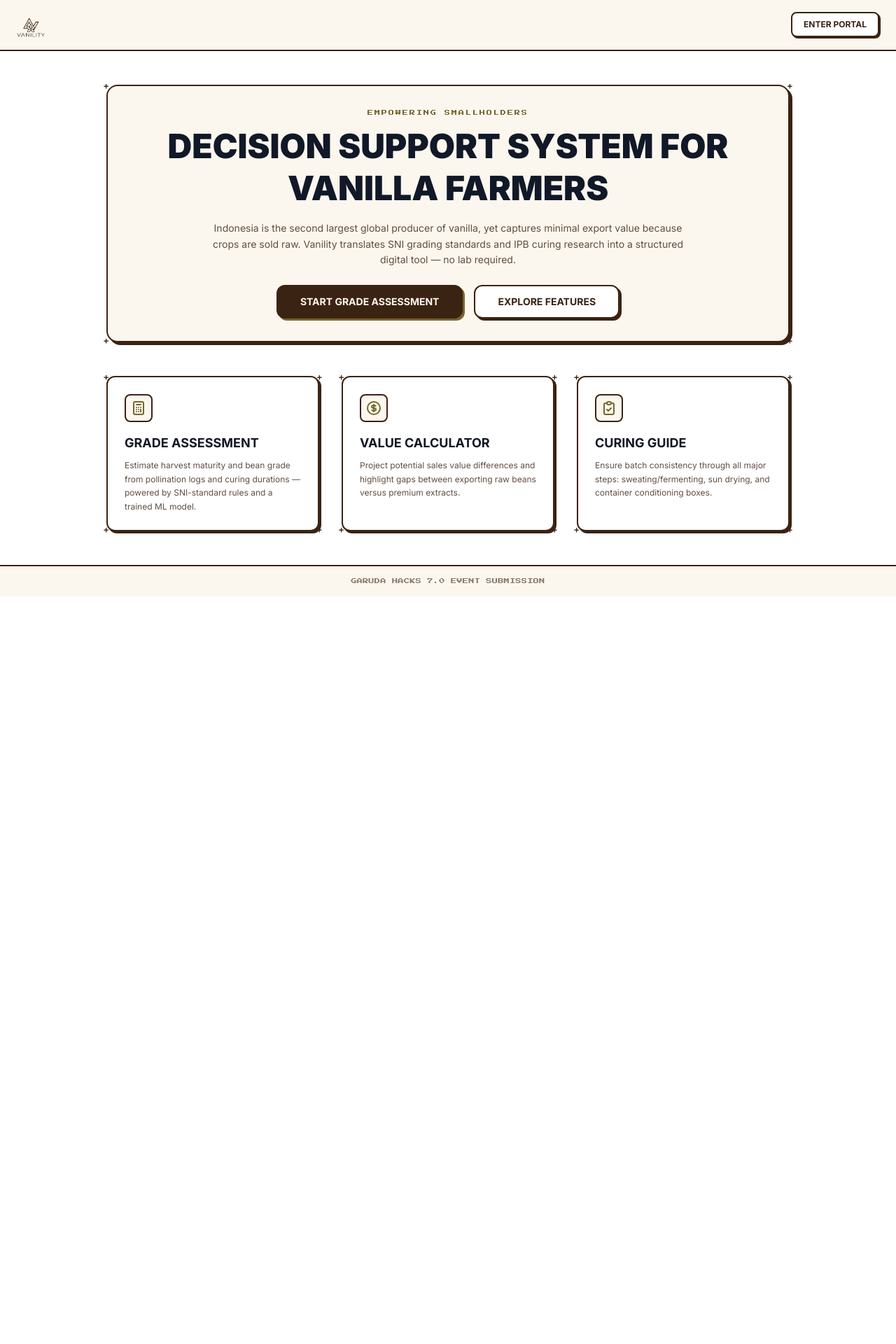
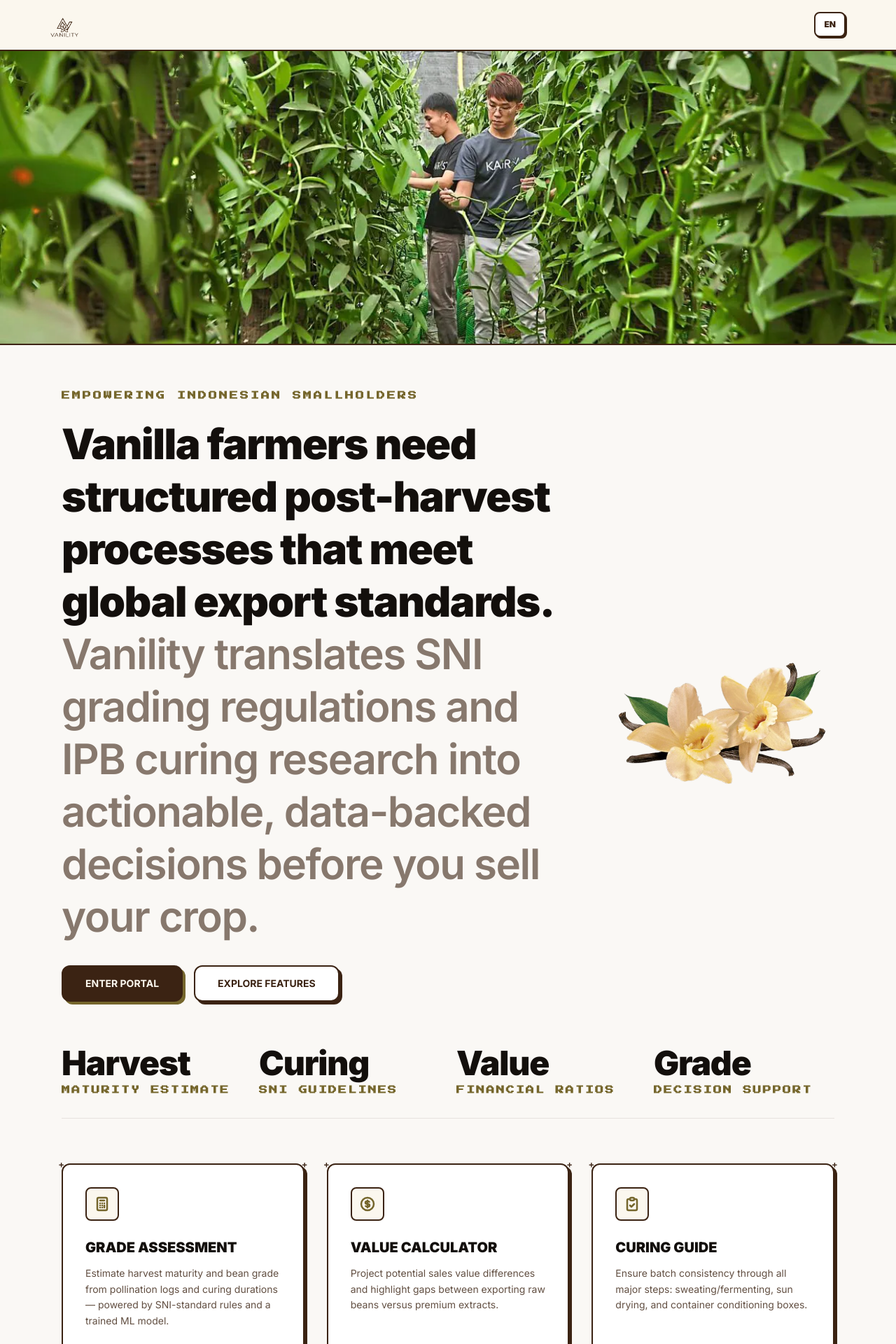
Before and after one commit to bit-loi/Vanility, a Next.js app in the folder frontend/: page / in a window 1280 px wide. Shown: the top 1920 px of the page at 70% size. Before the commit the page ends 852 px from the top, so only its background shows below. Built offline with nearby package versions, Linux system fonts and the light colour scheme.

Commit message:
style: redesign homepage layout and add translation switcher

```diff
--- a/frontend/app/page.tsx
+++ b/frontend/app/page.tsx
@@ -1,112 +1,229 @@
 'use client';
 
-import React from 'react';
+import React, { useState, useEffect } from 'react';
 import { useRouter } from 'next/navigation';
+
+const translations = {
+  en: {
+    enterPortal: 'ENTER PORTAL',
+    tagline: 'Empowering Indonesian Smallholders',
+    boldHeading: 'Vanilla farmers need structured post-harvest processes that meet global export standards. ',
+    mutedHeading: 'Vanility translates SNI grading regulations and IPB curing research into actionable, data-backed decisions before you sell your crop.',
+    exploreFeatures: 'EXPLORE FEATURES',
+    stats: {
+      harvest: { val: 'Harvest', label: 'Maturity Estimate' },
+      curing: { val: 'Curing', label: 'SNI Guidelines' },
+      value: { val: 'Value', label: 'Financial Ratios' },
+      grade: { val: 'Grade', label: 'Decision Support' }
+    },
+    features: {
+      grading: {
+        title: 'Grade Assessment',
+        desc: 'Estimate harvest maturity and bean grade from pollination logs and curing durations — powered by SNI-standard rules and a trained ML model.'
+      },
+      calculator: {
+        title: 'Value Calculator',
+        desc: 'Project potential sales value differences and highlight gaps between exporting raw beans versus premium extracts.'
+      },
+      curing: {
+        title: 'Curing Guide',
+        desc: 'Ensure batch consistency through all major steps: sweating/fermenting, sun drying, and container conditioning boxes.'
+      }
+    },
+    footer: 'Garuda Hacks 7.0 Event Submission • Made with passion for Indonesian Vanilla Farmers'
+  },
+  id: {
+    enterPortal: 'MASUK PORTAL',
+    tagline: 'Memberdayakan Petani Swadaya Indonesia',
+    boldHeading: 'Petani vanilla membutuhkan proses pasca-panen terstruktur yang memenuhi standar ekspor global. ',
+    mutedHeading: 'Vanility menerjemahkan regulasi mutu SNI dan riset curing IPB menjadi keputusan berbasis data sebelum Anda menjual hasil panen.',
+    exploreFeatures: 'JELAJAHI FITUR',
+    stats: {
+      harvest: { val: 'Panen', label: 'Estimasi Kematangan' },
+      curing: { val: 'Curing', label: 'Panduan Mutu SNI' },
+      value: { val: 'Nilai', label: 'Proyeksi Keuangan' },
+      grade: { val: 'Mutu', label: 'Dukungan Keputusan' }
+    },
+    features: {
+      grading: {
+        title: 'Penilaian Mutu',
+        desc: 'Perkirakan kematangan panen dan mutu biji vanilla dari log penyerbukan dan durasi curing — didukung aturan SNI dan model ML terlatih.'
+      },
+      calculator: {
+        title: 'Kalkulator Nilai',
+        desc: 'Proyeksikan selisih nilai penjualan dan tunjukkan celah pendapatan antara mengekspor biji mentah vs ekstrak premium.'
+      },
+      curing: {
+        title: 'Panduan Curing',
+        desc: 'Pastikan konsistensi batch melalui langkah-langkah utama: sweating/fermentasi, pengeringan matahari, dan kotak pengondisian.'
+      }
+    },
+    footer: 'Pengajuan Acara Garuda Hacks 7.0 • Dibuat dengan dedikasi untuk Petani Vanilla Indonesia'
+  }
+};
 
 export default function LandingPage() {
   const router = useRouter();
+  const [lang, setLang] = useState<'en' | 'id'>('en');
+
+  useEffect(() => {
+    const savedLang = localStorage.getItem('vanility_lang') as 'en' | 'id';
+    if (savedLang) {
+      setLang(savedLang);
+    }
+  }, []);
+
+  const handleToggleLang = () => {
+    const nextLang = lang === 'en' ? 'id' : 'en';
+    setLang(nextLang);
+    localStorage.setItem('vanility_lang', nextLang);
+  };
+
+  const t = translations[lang];
 
   return (
-    <div className="min-h-screen w-screen bg-cream-base font-sans text-primary-ink flex flex-col justify-between">
-      <header className="border-b-2 border-primary-ink px-6 py-4 flex justify-between items-center bg-card-cream">
-        <div className="flex items-center">
+    <div className="min-h-screen w-screen bg-[#faf8f5] font-sans text-primary-ink flex flex-col justify-between overflow-x-hidden">
+      {/* 1. Header (Original style with language switcher) */}
+      <header className="border-b-2 border-primary-ink px-6 py-4 flex justify-between items-center bg-card-cream w-full z-50">
+        <div className="flex items-center pl-8 md:pl-12">
           <img src="/Logo_Vanility.png" className="w-10 h-auto object-contain" alt="Logo" />
         </div>
-        <button
-          onClick={() => router.push('/login')}
-          className="px-4 py-2 border-2 border-primary-ink bg-white font-bold text-xs rounded-lg shadow-[2px_2px_0_0_#3b2313] hover:bg-cream-base active:translate-y-0.5 active:shadow-none transition-all"
-        >
-          ENTER PORTAL
-        </button>
+        <div className="flex items-center space-x-3 pr-8 md:pr-12">
+          {/* Language Switcher */}
+          <button
+            onClick={handleToggleLang}
+            className="px-3 py-2 border-2 border-primary-ink bg-white font-black text-xs rounded-lg shadow-[2px_2px_0_0_#3b2313] hover:bg-cream-base active:translate-y-0.5 active:shadow-none transition-all cursor-pointer text-primary-ink uppercase"
+          >
+            {lang === 'en' ? 'EN' : 'ID'}
+          </button>
+        </div>
       </header>
 
-      <main className="flex-1 flex flex-col items-center justify-center px-6 py-12 text-center max-w-5xl mx-auto">
-        <div className="relative border-2 border-primary-ink p-8 rounded-2xl bg-card-cream shadow-[4px_4px_0_0_#3b2313] mb-12">
-          <span className="absolute -top-1.5 -left-1.5 text-xs text-primary-ink font-mono leading-none font-bold">+</span>
-          <span className="absolute -top-1.5 -right-1.5 text-xs text-primary-ink font-mono leading-none font-bold">+</span>
-          <span className="absolute -bottom-1.5 -left-1.5 text-xs text-primary-ink font-mono leading-none font-bold">+</span>
-          <span className="absolute -bottom-1.5 -right-1.5 text-xs text-primary-ink font-mono leading-none font-bold">+</span>
+      {/* 2. Hero Image Banner (Full Width, directly below header - no blur overlay) */}
+      <div className="w-full h-[200px] sm:h-[280px] md:h-[360px] lg:h-[420px] relative overflow-hidden border-b-2 border-primary-ink">
+        <img
+          src="/Homepage-Image.webp"
+          alt="Indonesian Vanilla Farmers Banner"
+          className="w-full h-full object-cover object-center"
+        />
+      </div>
 
-          <span className="font-retro text-[8px] tracking-[0.25em] text-accent-gold uppercase block mb-3">Empowering Smallholders</span>
-          <h1 className="text-3xl md:text-5xl font-black text-text-dark leading-tight uppercase mb-4">
-            Decision Support System for Vanilla Farmers
-          </h1>
-          <p className="text-sm md:text-md text-primary-ink/80 max-w-2xl mx-auto leading-relaxed mb-6">
-            Indonesia is the second largest global producer of vanilla, yet captures minimal export value because crops are sold raw. Vanility translates SNI grading standards and IPB curing research into a structured digital tool — no lab required.
-          </p>
+      {/* 3. Hero Content Section */}
+      <main className="flex-1 w-full max-w-6xl mx-auto px-6 py-12 md:py-16">
+        {/* Typographically styled heading container - matches user request */}
+        {/* Grid layout with text on left and vanilla PNG on right */}
+        <div className="grid grid-cols-1 lg:grid-cols-3 gap-8 items-center mb-16">
+          <div className="lg:col-span-2">
+            <span className="font-retro text-xs tracking-[0.25em] text-[#75662c] uppercase block mb-6 font-bold text-left">
+              {t.tagline}
+            </span>
+            <h1 className="text-3xl md:text-5xl lg:text-6xl font-black text-[#130f0c] leading-tight text-left tracking-tight mb-8">
+              <span className="text-[#130f0c]">{t.boldHeading}</span>
+              <span className="text-[#3b2313]/60 font-semibold">{t.mutedHeading}</span>
+            </h1>
 
-          <div className="flex flex-col sm:flex-row gap-4 justify-center">
-            <button
-              onClick={() => router.push('/login')}
-              className="px-8 py-3 bg-primary-ink text-card-cream border-2 border-primary-ink font-bold text-sm rounded-xl shadow-[3px_3px_0_0_#75662c] hover:opacity-90 active:translate-y-0.5 active:shadow-none transition-all"
-            >
-              START GRADE ASSESSMENT
-            </button>
-            <a
-              href="#features"
-              className="px-8 py-3 bg-white text-primary-ink border-2 border-primary-ink font-bold text-sm rounded-xl shadow-[3px_3px_0_0_#3b2313] hover:bg-cream-base active:translate-y-0.5 active:shadow-none transition-all flex items-center justify-center"
-            >
-              EXPLORE FEATURES
-            </a>
+            <div className="flex flex-col sm:flex-row gap-4 justify-start">
+              <button
+                onClick={() => router.push('/login')}
+                className="px-8 py-3.5 bg-primary-ink text-card-cream border-2 border-primary-ink font-bold text-sm rounded-xl shadow-[4px_4px_0_0_#75662c] hover:opacity-90 active:translate-y-0.5 active:shadow-none transition-all cursor-pointer text-center"
+              >
+                {t.enterPortal}
+              </button>
+              <a
+                href="#features"
+                className="px-8 py-3.5 bg-white text-primary-ink border-2 border-primary-ink font-bold text-sm rounded-xl shadow-[4px_4px_0_0_#3b2313] hover:bg-[#faf8f5] active:translate-y-0.5 active:shadow-none transition-all flex items-center justify-center cursor-pointer text-center"
+              >
+                {t.exploreFeatures}
+              </a>
+            </div>
+          </div>
+          <div className="lg:col-span-1 flex justify-center lg:justify-end relative">
+            <img
+              src="/vanila-image.png"
+              className="w-full max-w-[280px] md:max-w-[320px] h-auto object-contain select-none"
+              alt="Vanilla Pods and Flower"
+            />
           </div>
         </div>
 
+        {/* 4. Stats Section (Clean design matching user's second screenshot) */}
+        <div id="stats" className="grid grid-cols-2 md:grid-cols-4 gap-6 pb-8 border-b border-[#3b2313]/10 mb-16 text-left">
+          <div>
+            <h4 className="text-4xl md:text-5xl font-black text-[#130f0c] tracking-tight">{t.stats.harvest.val}</h4>
+            <p className="text-[10px] md:text-xs font-retro tracking-[0.18em] text-[#75662c] uppercase font-bold mt-1.5">{t.stats.harvest.label}</p>
+          </div>
+          <div>
+            <h4 className="text-4xl md:text-5xl font-black text-[#130f0c] tracking-tight">{t.stats.curing.val}</h4>
+            <p className="text-[10px] md:text-xs font-retro tracking-[0.18em] text-[#75662c] uppercase font-bold mt-1.5">{t.stats.curing.label}</p>
+          </div>
+          <div>
+            <h4 className="text-4xl md:text-5xl font-black text-[#130f0c] tracking-tight">{t.stats.value.val}</h4>
+            <p className="text-[10px] md:text-xs font-retro tracking-[0.18em] text-[#75662c] uppercase font-bold mt-1.5">{t.stats.value.label}</p>
+          </div>
+          <div>
+            <h4 className="text-4xl md:text-5xl font-black text-[#130f0c] tracking-tight">{t.stats.grade.val}</h4>
+            <p className="text-[10px] md:text-xs font-retro tracking-[0.18em] text-[#75662c] uppercase font-bold mt-1.5">{t.stats.grade.label}</p>
+          </div>
+        </div>
+
+        {/* 5. Features Grid */}
         <div id="features" className="grid grid-cols-1 md:grid-cols-3 gap-8 w-full text-left">
-          <div className="relative border-2 border-primary-ink p-6 rounded-xl bg-white shadow-[3px_3px_0_0_#3b2313]">
+          <div className="relative border-2 border-primary-ink p-8 rounded-xl bg-white shadow-[4px_4px_0_0_#3b2313] hover:-translate-y-1 transition-transform duration-200">
             <span className="absolute -top-1.5 -left-1.5 text-xs text-primary-ink font-mono leading-none font-bold">+</span>
             <span className="absolute -top-1.5 -right-1.5 text-xs text-primary-ink font-mono leading-none font-bold">+</span>
             <span className="absolute -bottom-1.5 -left-1.5 text-xs text-primary-ink font-mono leading-none font-bold">+</span>
             <span className="absolute -bottom-1.5 -right-1.5 text-xs text-primary-ink font-mono leading-none font-bold">+</span>
 
-            <div className="w-10 h-10 border-2 border-primary-ink bg-card-cream flex items-center justify-center rounded-lg mb-4">
-              <svg className="w-6 h-6 text-accent-gold" fill="none" viewBox="0 0 24 24" stroke="currentColor" strokeWidth="2">
+            <div className="w-12 h-12 border-2 border-primary-ink bg-card-cream flex items-center justify-center rounded-lg mb-6">
+              <svg className="w-6 h-6 text-accent-gold" fill="none" viewBox="0 0 24 24" stroke="currentColor" strokeWidth="2.5">
                 <path strokeLinecap="round" strokeLinejoin="round" d="M9 7h6m0 10v-3m-3 3h.01M9 17h.01M9 14h.01M12 14h.01M15 11h.01M12 11h.01M9 11h.01M7 21h10a2 2 0 002-2V5a2 2 0 00-2-2H7a2 2 0 00-2 2v14a2 2 0 002 2z" />
               </svg>
             </div>
-            <h3 className="font-bold text-lg text-text-dark uppercase mb-2">Grade Assessment</h3>
-            <p className="text-xs text-primary-ink/80 leading-relaxed">
-              Estimate harvest maturity and bean grade from pollination logs and curing durations — powered by SNI-standard rules and a trained ML model.
+            <h3 className="font-black text-xl text-[#130f0c] uppercase mb-3">{t.features.grading.title}</h3>
+            <p className="text-sm text-primary-ink/80 leading-relaxed">
+              {t.features.grading.desc}
             </p>
           </div>
 
-          <div className="relative border-2 border-primary-ink p-6 rounded-xl bg-white shadow-[3px_3px_0_0_#3b2313]">
+          <div className="relative border-2 border-primary-ink p-8 rounded-xl bg-white shadow-[4px_4px_0_0_#3b2313] hover:-translate-y-1 transition-transform duration-200">
             <span className="absolute -top-1.5 -left-1.5 text-xs text-primary-ink font-mono leading-none font-bold">+</span>
             <span className="absolute -top-1.5 -right-1.5 text-xs text-primary-ink font-mono leading-none font-bold">+</span>
             <span className="absolute -bottom-1.5 -left-1.5 text-xs text-primary-ink font-mono leading-none font-bold">+</span>
             <span className="absolute -bottom-1.5 -right-1.5 text-xs text-primary-ink font-mono leading-none font-bold">+</span>
 
-            <div className="w-10 h-10 border-2 border-primary-ink bg-card-cream flex items-center justify-center rounded-lg mb-4">
-              <svg className="w-6 h-6 text-accent-gold" fill="none" viewBox="0 0 24 24" stroke="currentColor" strokeWidth="2">
+            <div className="w-12 h-12 border-2 border-primary-ink bg-card-cream flex items-center justify-center rounded-lg mb-6">
+              <svg className="w-6 h-6 text-accent-gold" fill="none" viewBox="0 0 24 24" stroke="currentColor" strokeWidth="2.5">
                 <path strokeLinecap="round" strokeLinejoin="round" d="M12 8c-1.657 0-3 .895-3 2s1.343 2 3 2 3 .895 3 2-1.343 2-3 2m0-8c1.11 0 2.08.402 2.599 1M12 8V7m0 1v8m0 0v1m0-1c-1.11 0-2.08-.402-2.599-1M21 12a9 9 0 11-18 0 9 9 0 0118 0z" />
               </svg>
             </div>
-            <h3 className="font-bold text-lg text-text-dark uppercase mb-2">Value Calculator</h3>
-            <p className="text-xs text-primary-ink/80 leading-relaxed">
-              Project potential sales value differences and highlight gaps between exporting raw beans versus premium extracts.
+            <h3 className="font-black text-xl text-[#130f0c] uppercase mb-3">{t.features.calculator.title}</h3>
+            <p className="text-sm text-primary-ink/80 leading-relaxed">
+              {t.features.calculator.desc}
             </p>
           </div>
 
-          <div className="relative border-2 border-primary-ink p-6 rounded-xl bg-white shadow-[3px_3px_0_0_#3b2313]">
+          <div className="relative border-2 border-primary-ink p-8 rounded-xl bg-white shadow-[4px_4px_0_0_#3b2313] hover:-translate-y-1 transition-transform duration-200">
             <span className="absolute -top-1.5 -left-1.5 text-xs text-primary-ink font-mono leading-none font-bold">+</span>
             <span className="absolute -top-1.5 -right-1.5 text-xs text-primary-ink font-mono leading-none font-bold">+</span>
             <span className="absolute -bottom-1.5 -left-1.5 text-xs text-primary-ink font-mono leading-none font-bold">+</span>
             <span className="absolute -bottom-1.5 -right-1.5 text-xs text-primary-ink font-mono leading-none font-bold">+</span>
 
-            <div className="w-10 h-10 border-2 border-primary-ink bg-card-cream flex items-center justify-center rounded-lg mb-4">
-              <svg className="w-6 h-6 text-accent-gold" fill="none" viewBox="0 0 24 24" stroke="currentColor" strokeWidth="2">
+            <div className="w-12 h-12 border-2 border-primary-ink bg-card-cream flex items-center justify-center rounded-lg mb-6">
+              <svg className="w-6 h-6 text-accent-gold" fill="none" viewBox="0 0 24 24" stroke="currentColor" strokeWidth="2.5">
                 <path strokeLinecap="round" strokeLinejoin="round" d="M9 5H7a2 2 0 00-2 2v12a2 2 0 002 2h10a2 2 0 002-2V7a2 2 0 00-2-2h-2M9 5a2 2 0 002 2h2a2 2 0 002-2M9 5a2 2 0 012-2h2a2 2 0 012 2m-6 9l2 2 4-4" />
               </svg>
             </div>
-            <h3 className="font-bold text-lg text-text-dark uppercase mb-2">Curing Guide</h3>
-            <p className="text-xs text-primary-ink/80 leading-relaxed">
-              Ensure batch consistency through all major steps: sweating/fermenting, sun drying, and container conditioning boxes.
+            <h3 className="font-black text-xl text-[#130f0c] uppercase mb-3">{t.features.curing.title}</h3>
+            <p className="text-sm text-primary-ink/80 leading-relaxed">
+              {t.features.curing.desc}
             </p>
           </div>
         </div>
       </main>
 
-      <footer className="border-t-2 border-primary-ink px-6 py-4 text-center bg-card-cream text-xs text-primary-ink/60 font-retro text-[8px] uppercase tracking-wider">
-        Garuda Hacks 7.0 Event Submission
+      {/* Footer */}
+      <footer className="border-t-2 border-primary-ink px-6 py-6 text-center bg-card-cream text-xs text-[#130f0c]/60 font-retro tracking-wider mt-12">
+        {t.footer}
       </footer>
     </div>
   );
```
Also changed, not shown: frontend/public/Homepage-Image.webp (added), frontend/public/vanila-image.png (added).
